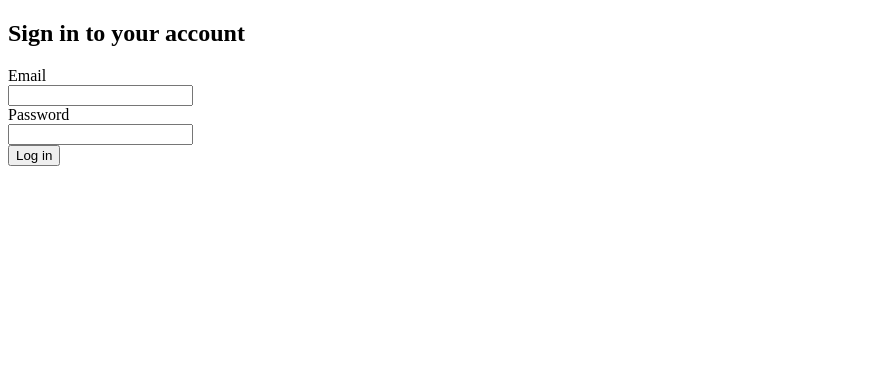
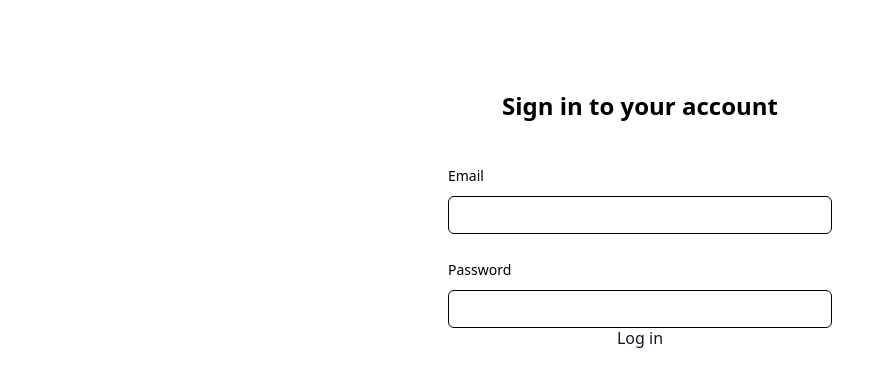
Before and after one commit to mespitaleta1/react-stream, a React (Vite) app: page /login in a window 1280 px wide. Shown: the top 386 px of the page, without its empty margins (0-887 px from the left). Built offline with nearby package versions, Linux system fonts and the light colour scheme.

Commit message:
fix: fixing some TS rules and Tailwind configuration

```diff
--- a/src/routes/Home.tsx
+++ b/src/routes/Home.tsx
@@ -1,8 +1,8 @@
-import { useState, useEffect, ReactElement } from 'react';
+import React, { useState, useEffect, ReactElement } from 'react';
 import { Link } from 'react-router-dom';
 import api from '../api/index';
 
-const Home = (): ReactElement => {
+const Home = (): React.ReactElement => {
   const [categories, setCategories] = useState([]);
 
   useEffect(() => {
--- a/src/routes/LoginForm.tsx
+++ b/src/routes/LoginForm.tsx
@@ -1,8 +1,8 @@
-import { useState, useEffect, FormEvent } from 'react';
+import React, { useState, useEffect, FormEvent } from 'react';
 import { useAuth } from '../context/authContext';
 import { useNavigate } from 'react-router-dom';
 
-const LoginForm = () => {
+const LoginForm = (): React.ReactElement => {
   const [userEmail, setUserEmail] = useState<string>('');
   const [userPsw, setUserPsw] = useState<string>('');
   const { login, isAuthenticated, error } = useAuth();
@@ -89,12 +89,7 @@
         </div>
 
         <div>
-          <button
-            className="flex lg:w-[385px] w-[200px] justify-center rounded-md bg-indigo-500 px-3 py-1.5 text-sm font-semibold leading-6 text-white shadow-sm hover:bg-indigo-400 focus-visible:outline focus-visible:outline-2 focus-visible:outline-offset-2 focus-visible:outline-indigo-500 mt-4"
-            onClick={() => handleSubmit()}
-          >
-            Log in
-          </button>
+          <button onClick={() => handleSubmit()}>Log in</button>
         </div>
       </div>
     </div>
--- a/src/routes/contentCategory.tsx
+++ b/src/routes/contentCategory.tsx
@@ -1,9 +1,9 @@
-import { ReactElement, useEffect, useState } from 'react';
+import React, { useEffect, useState } from 'react';
 import { useParams, Link } from 'react-router-dom';
 import type { Movie } from '../api/movie';
 import api from '../api/';
 
-const ContentCategory = (): ReactElement => {
+const ContentCategory = (): React.ReactElement => {
   let { categoryId } = useParams();
   const [content, setContent] = useState<Movie | []>([]);
 
--- a/src/routes/contentDetails.tsx
+++ b/src/routes/contentDetails.tsx
@@ -1,9 +1,9 @@
 import { useParams } from 'react-router-dom';
 import api from '../api/index';
-import { useEffect, useState } from 'react';
+import React, { useEffect, useState } from 'react';
 import { Movie } from '../api/content';
 
-const ContentCategory = (): ReactElement => {
+const ContentCategory = (): React.ReactElement => {
   let { contentId } = useParams();
   const [content, setContentData] = useState<Movie | {}>({});
 
--- a/tailwind.config.js
+++ b/tailwind.config.js
@@ -1,6 +1,6 @@
 /** @type {import('tailwindcss').Config} */
 export default {
-  content: ["./src/**/*.{js,jsx,ts,tsx}"],
+  content: ['./index.html', './src/**/*.{js,jsx,ts,tsx}'],
   theme: {
     extend: {},
   },
```
Also changed, not shown: src/index.css (+3 -68 lines).
